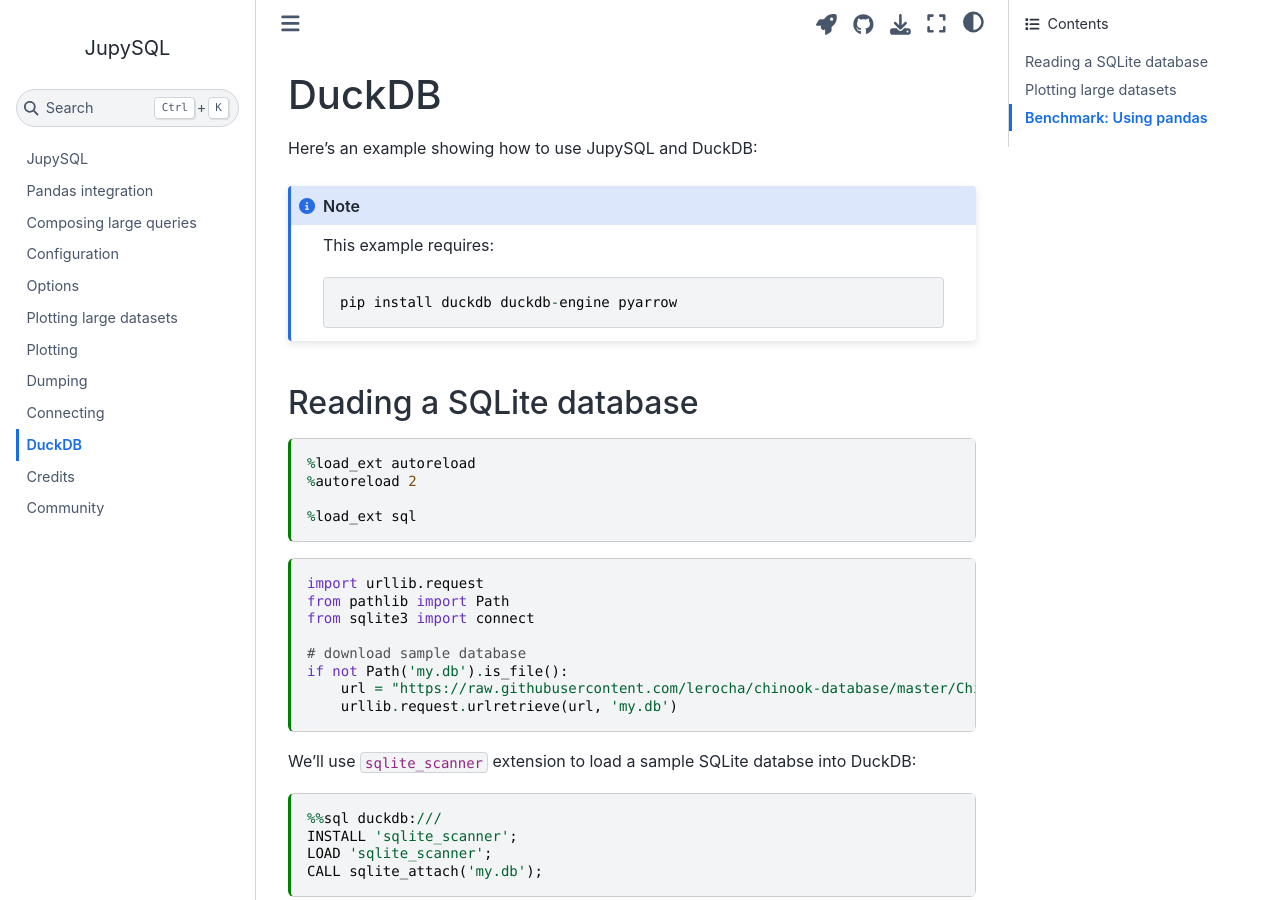
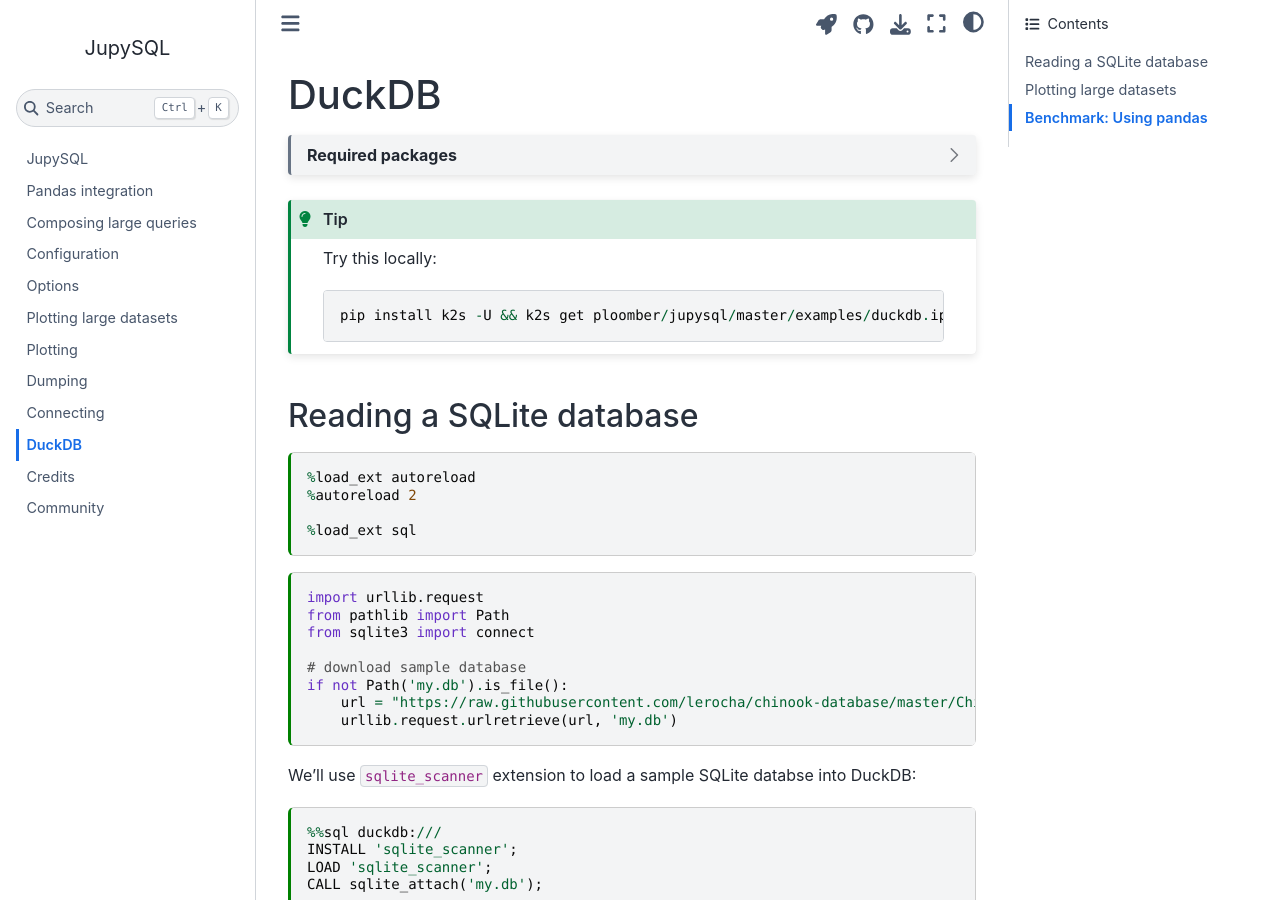
Before and after one commit to catherinedevlin/ipython-sql, a Jupyter Book: the page built from doc/duckdb.md, in a window 1280 px wide and 900 px high. Built offline with Jupyter Book 1.0.4 settings and Sphinx 7.4.7 and the Sphinx Book theme 1.1.4, drawn with Linux system fonts in a browser that asks for light colours.

Commit message:
updates duckdb.md and creates copy in examples/

````diff
--- a/doc/duckdb.md
+++ b/doc/duckdb.md
@@ -10,21 +10,24 @@
   language: python
   name: python3
 ---
-
 # DuckDB
 
-Here's an example showing how to use JupySQL and DuckDB:
 
-```{note}
-This example requires:
+```{dropdown} Required packages
+~~~
+pip install duckdb duckdb-engine pyarrow
+~~~
+```
+
+```{tip}
+Try this locally:
 
 ~~~
-pip install duckdb duckdb-engine pyarrow
+pip install k2s -U && k2s get ploomber/jupysql/master/examples/duckdb.ipynb
 ~~~
 
 ```
 
-+++
 
 ## Reading a SQLite database
 
````
Also changed, not shown: 1 other file.
